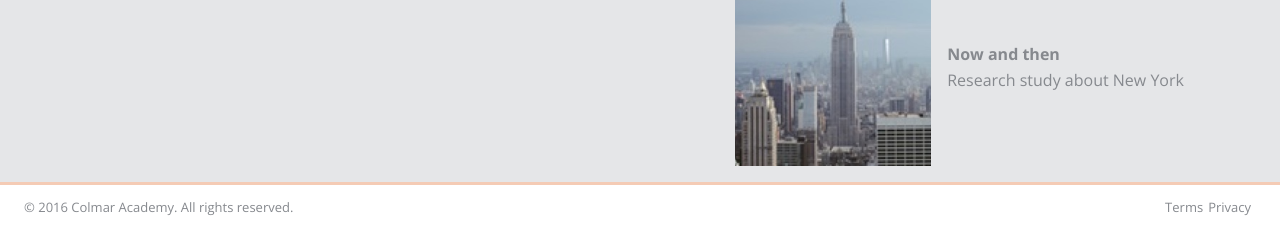
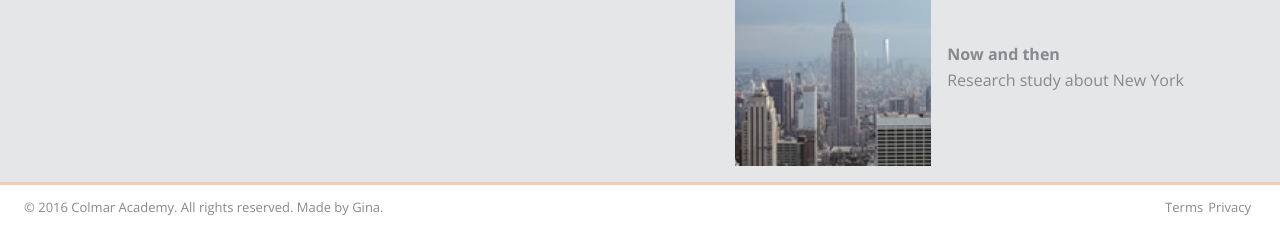
Before and after one commit to faeta/colmaracademy, a plain HTML site: page index.html in a window 1280 px wide. Shown: the part 2498-2728 px from the top of the page. Drawn offline with nearby package versions, Linux system fonts and the light colour scheme.

Commit message:
Added my name

```diff
--- a/index.html
+++ b/index.html
@@ -193,7 +193,7 @@
 		</div>
 
 		<footer>
-			<div class="smaller" role="presentation">&copy; 2016 Colmar Academy. All rights reserved.</div>
+			<div class="smaller" role="presentation">&copy; 2016 Colmar Academy. All rights reserved. Made by Gina.</div>
 			<div class="footer">
 				<div class="smaller" role="presentation">Terms</div>
 				<div class="smaller" role="presentation">Privacy</div>
```
Also changed, not shown: 1 other file.
